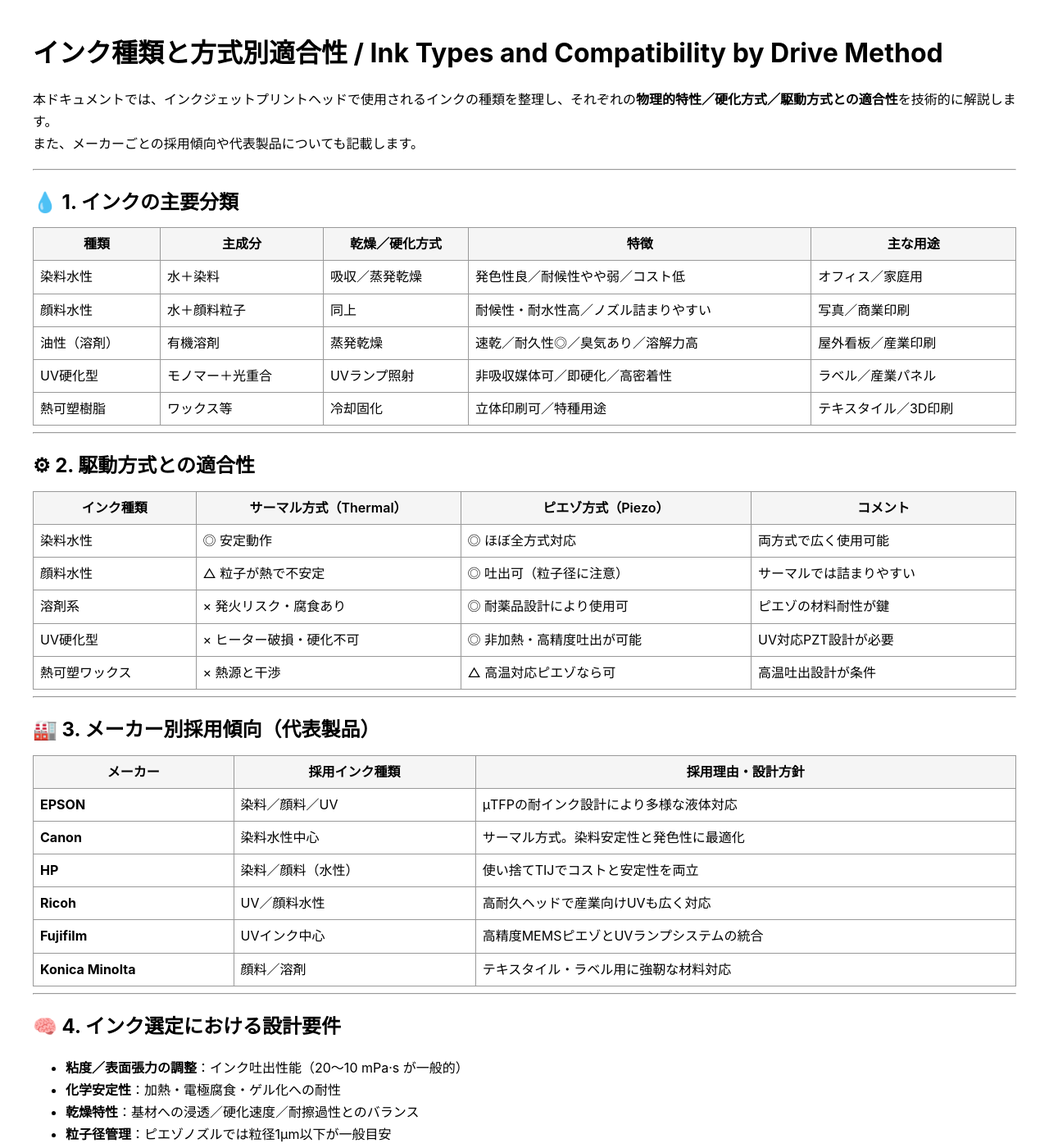
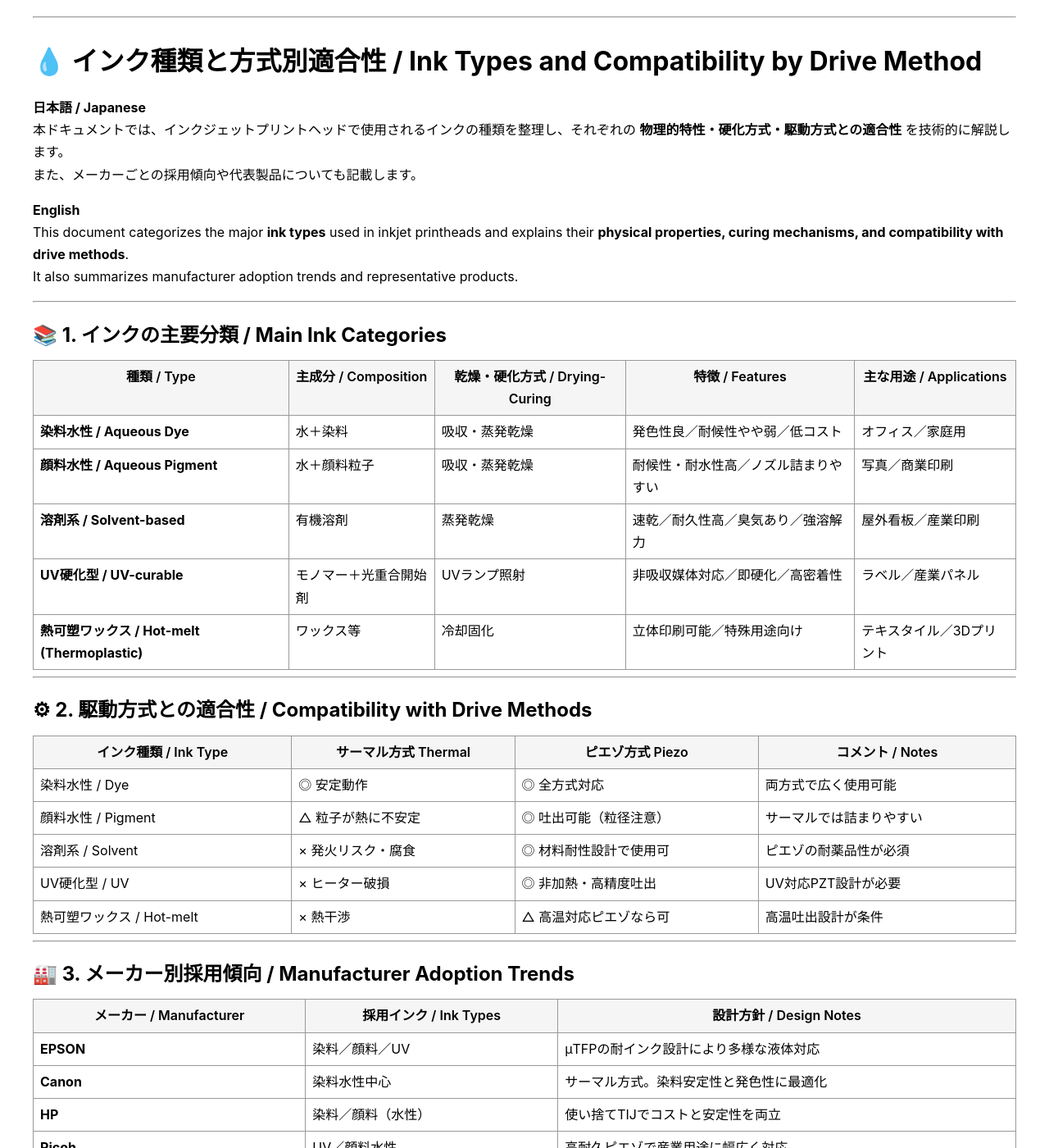
Before and after one commit to Samizo-AITL/Inkjet, a Jekyll site: the page built from comparison/ink_types.md, in a window 1280 px wide and 1400 px high. Shown: the whole window at 82% size. Built offline with Jekyll 4.4.1, drawn with Linux system fonts in a browser that asks for light colours; our own code applies the rules of GitHub Pages for plain Markdown files; some of the changed text lies outside the part shown.

Commit message:
Update ink_types.md

```diff
--- a/comparison/ink_types.md
+++ b/comparison/ink_types.md
@@ -1,67 +1,82 @@
-# インク種類と方式別適合性 / Ink Types and Compatibility by Drive Method
-
-本ドキュメントでは、インクジェットプリントヘッドで使用されるインクの種類を整理し、それぞれの**物理的特性／硬化方式／駆動方式との適合性**を技術的に解説します。
-また、メーカーごとの採用傾向や代表製品についても記載します。
+---
+title: インク種類と方式別適合性 / Ink Types and Compatibility by Drive Method
+description: インクジェットで用いられるインクの種類・物性・硬化方式と、サーマル／ピエゾ方式との適合性を比較 / Classification of inkjet inks, curing methods, and compatibility with thermal vs. piezoelectric heads
+---
 
 ---
 
-## 💧 1. インクの主要分類
+# 💧 **インク種類と方式別適合性 / Ink Types and Compatibility by Drive Method**
 
-| 種類       | 主成分        | 乾燥／硬化方式 | 特徴                                     | 主な用途            |
-|------------|----------------|------------------|------------------------------------------|---------------------|
-| 染料水性    | 水＋染料        | 吸収／蒸発乾燥   | 発色性良／耐候性やや弱／コスト低         | オフィス／家庭用     |
-| 顔料水性    | 水＋顔料粒子    | 同上             | 耐候性・耐水性高／ノズル詰まりやすい     | 写真／商業印刷       |
-| 油性（溶剤）| 有機溶剤        | 蒸発乾燥         | 速乾／耐久性◎／臭気あり／溶解力高        | 屋外看板／産業印刷   |
-| UV硬化型    | モノマー＋光重合 | UVランプ照射     | 非吸収媒体可／即硬化／高密着性           | ラベル／産業パネル   |
-| 熱可塑樹脂  | ワックス等       | 冷却固化         | 立体印刷可／特種用途                     | テキスタイル／3D印刷 |
+**日本語 / Japanese**
+本ドキュメントでは、インクジェットプリントヘッドで使用されるインクの種類を整理し、それぞれの **物理的特性・硬化方式・駆動方式との適合性** を技術的に解説します。
+また、メーカーごとの採用傾向や代表製品についても記載します。
+
+**English**
+This document categorizes the major **ink types** used in inkjet printheads and explains their **physical properties, curing mechanisms, and compatibility with drive methods**.
+It also summarizes manufacturer adoption trends and representative products.
 
 ---
 
-## ⚙ 2. 駆動方式との適合性
+## 📚 **1. インクの主要分類 / Main Ink Categories**
 
-| インク種類   | サーマル方式（Thermal）     | ピエゾ方式（Piezo）             | コメント                     |
-|--------------|------------------------------|----------------------------------|------------------------------|
-| 染料水性      | ◎ 安定動作                   | ◎ ほぼ全方式対応                 | 両方式で広く使用可能         |
-| 顔料水性      | △ 粒子が熱で不安定           | ◎ 吐出可（粒子径に注意）         | サーマルでは詰まりやすい     |
-| 溶剤系        | × 発火リスク・腐食あり        | ◎ 耐薬品設計により使用可         | ピエゾの材料耐性が鍵         |
-| UV硬化型      | × ヒーター破損・硬化不可      | ◎ 非加熱・高精度吐出が可能       | UV対応PZT設計が必要           |
-| 熱可塑ワックス| × 熱源と干渉                  | △ 高温対応ピエゾなら可           | 高温吐出設計が条件            |
+| 種類 / Type   | 主成分 / Composition | 乾燥・硬化方式 / Drying-Curing | 特徴 / Features | 主な用途 / Applications |
+|---------------|-----------------------|--------------------------------|-----------------|-------------------------|
+| **染料水性 / Aqueous Dye** | 水＋染料 | 吸収・蒸発乾燥 | 発色性良／耐候性やや弱／低コスト | オフィス／家庭用 |
+| **顔料水性 / Aqueous Pigment** | 水＋顔料粒子 | 吸収・蒸発乾燥 | 耐候性・耐水性高／ノズル詰まりやすい | 写真／商業印刷 |
+| **溶剤系 / Solvent-based** | 有機溶剤 | 蒸発乾燥 | 速乾／耐久性高／臭気あり／強溶解力 | 屋外看板／産業印刷 |
+| **UV硬化型 / UV-curable** | モノマー＋光重合開始剤 | UVランプ照射 | 非吸収媒体対応／即硬化／高密着性 | ラベル／産業パネル |
+| **熱可塑ワックス / Hot-melt (Thermoplastic)** | ワックス等 | 冷却固化 | 立体印刷可能／特殊用途向け | テキスタイル／3Dプリント |
 
 ---
 
-## 🏭 3. メーカー別採用傾向（代表製品）
+## ⚙ **2. 駆動方式との適合性 / Compatibility with Drive Methods**
 
-| メーカー         | 採用インク種類      | 採用理由・設計方針                         |
-|------------------|---------------------|--------------------------------------------|
-| **EPSON**        | 染料／顔料／UV      | μTFPの耐インク設計により多様な液体対応     |
-| **Canon**        | 染料水性中心        | サーマル方式。染料安定性と発色性に最適化   |
-| **HP**           | 染料／顔料（水性）  | 使い捨てTIJでコストと安定性を両立           |
-| **Ricoh**        | UV／顔料水性        | 高耐久ヘッドで産業向けUVも広く対応         |
-| **Fujifilm**     | UVインク中心         | 高精度MEMSピエゾとUVランプシステムの統合   |
-| **Konica Minolta** | 顔料／溶剤          | テキスタイル・ラベル用に強靭な材料対応     |
+| インク種類 / Ink Type | サーマル方式 Thermal | ピエゾ方式 Piezo | コメント / Notes |
+|-----------------------|----------------------|------------------|------------------|
+| 染料水性 / Dye        | ◎ 安定動作 | ◎ 全方式対応 | 両方式で広く使用可能 |
+| 顔料水性 / Pigment    | △ 粒子が熱に不安定 | ◎ 吐出可能（粒径注意） | サーマルでは詰まりやすい |
+| 溶剤系 / Solvent      | × 発火リスク・腐食 | ◎ 材料耐性設計で使用可 | ピエゾの耐薬品性が必須 |
+| UV硬化型 / UV         | × ヒーター破損 | ◎ 非加熱・高精度吐出 | UV対応PZT設計が必要 |
+| 熱可塑ワックス / Hot-melt | × 熱干渉 | △ 高温対応ピエゾなら可 | 高温吐出設計が条件 |
 
 ---
 
-## 🧠 4. インク選定における設計要件
+## 🏭 **3. メーカー別採用傾向 / Manufacturer Adoption Trends**
 
-- **粘度／表面張力の調整**：インク吐出性能（20〜10 mPa·s が一般的）
-- **化学安定性**：加熱・電極腐食・ゲル化への耐性
-- **乾燥特性**：基材への浸透／硬化速度／耐擦過性とのバランス
-- **粒子径管理**：ピエゾノズルでは粒径1μm以下が一般目安
+| メーカー / Manufacturer | 採用インク / Ink Types | 設計方針 / Design Notes |
+|-------------------------|------------------------|-------------------------|
+| **EPSON** | 染料／顔料／UV | μTFPの耐インク設計により多様な液体対応 |
+| **Canon** | 染料水性中心 | サーマル方式。染料安定性と発色性に最適化 |
+| **HP** | 染料／顔料（水性） | 使い捨てTIJでコストと安定性を両立 |
+| **Ricoh** | UV／顔料水性 | 高耐久ピエゾで産業用途に幅広く対応 |
+| **Fujifilm** | UVインク中心 | MEMSピエゾとUVシステム統合設計 |
+| **Konica Minolta** | 顔料／溶剤 | テキスタイル・ラベル用に強靭な耐性設計 |
 
 ---
 
-## 📌 参考図（追加予定）
+## 🧠 **4. インク選定における設計要件 / Design Considerations**
 
-- Mermaid.js による「インク種類 vs 駆動方式 vs メーカー」マトリクス図
-- 粘度–温度グラフ、UV硬化プロファイル例
+- **粘度・表面張力調整**: 吐出安定性の確保（一般値：2〜20 mPa·s）
+- **化学安定性**: 加熱劣化・電極腐食・ゲル化への耐性
+- **乾燥・硬化特性**: 基材浸透／硬化速度／耐擦過性とのバランス
+- **粒子径管理**: ピエゾでは 1 μm 以下が目安
 
 ---
 
-## 📚 参考資料
+## 📌 **参考図（追加予定） / Figures (Planned)**
+
+- 📊 Mermaid.js による「インク種類 × 駆動方式 × メーカー」マトリクス図
+- 📈 粘度–温度特性グラフ
+- ☀️ UV硬化プロファイル例
+
+---
+
+## 📚 **参考資料 / References**
 
 - 日本画像学会誌：インクジェット特集号
-- FujiFilm Dimatix Technical Guides
-- EPSON 技術カタログ／環境対応インク特許（JP2020-xxxxxx）
+- **FujiFilm Dimatix Technical Guides**
+- **EPSON 技術カタログ**、環境対応インク特許（JP2020-xxxxxx）
 
 ---
+
+🛠️ Maintained by [Samizo-AITL](https://samizo-aitl.github.io)
```
